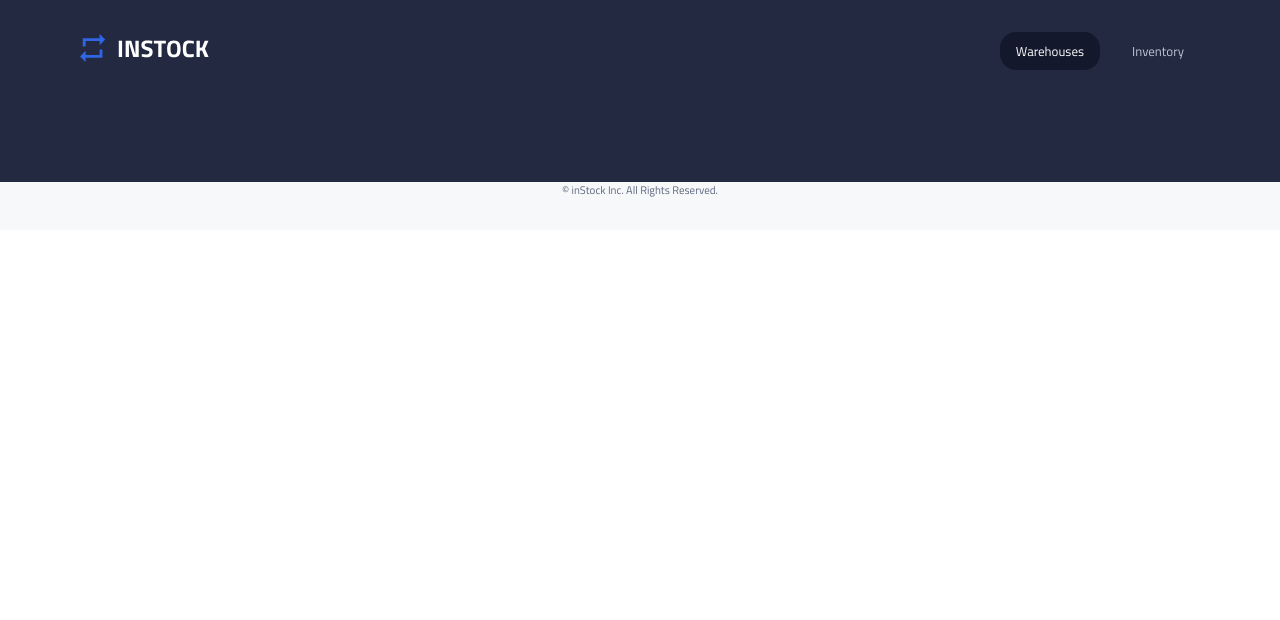
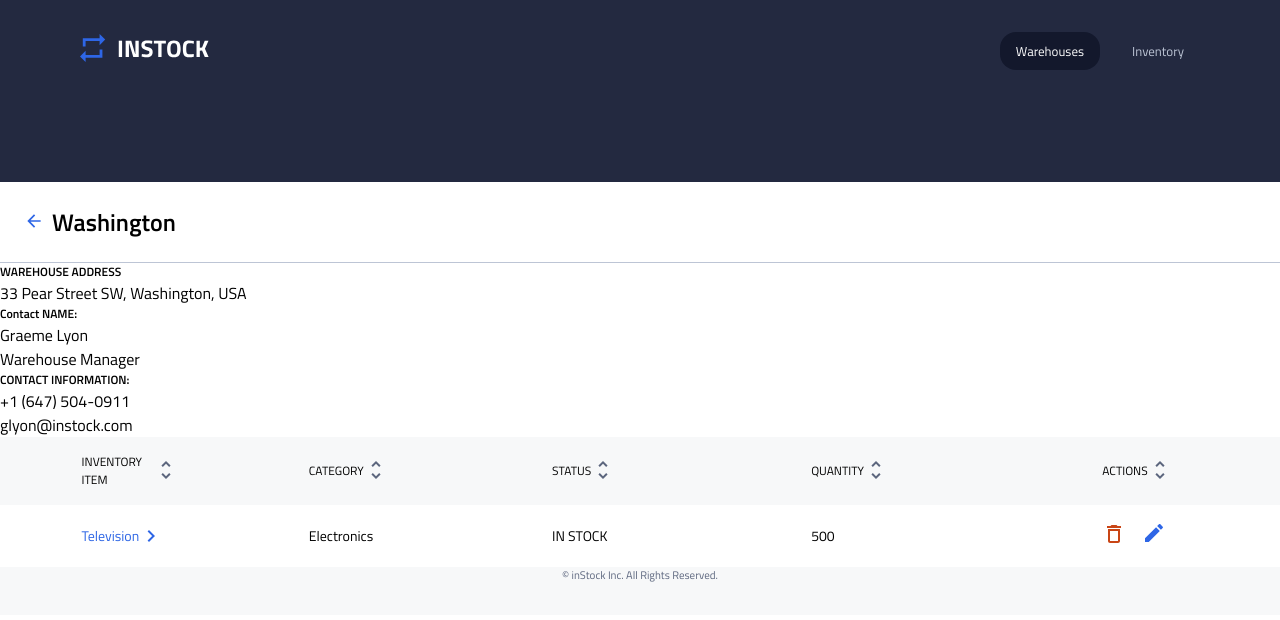
Before and after one commit to shan1y/instock-client, a React (Create React App) app: page /warehouse/test in a window 1280 px wide. Shown: the top 620 px of the page. Built offline with nearby package versions, Linux system fonts and the light colour scheme.

Commit message:
initial HTML structure done

```diff
--- a/src/App.js
+++ b/src/App.js
@@ -4,6 +4,7 @@ import { BrowserRouter, Switch, Route } from "react-router-dom";
 import HeaderSection from "./components/HeaderSection/HeaderSection";
 import FooterSection from "./components/FooterSection/FooterSection";
 import WareHousePage from "./pages/WareHousePage/WareHousePage";
+import WarehouseDetails from "./components/WarehouseComponents/WarehouseDetails/WarehouseDetails";
 
 import WarehouseAdd from "./components/WarehouseComponents/WarehouseAdd/WarehouseAdd";
 
@@ -13,7 +14,8 @@ class App extends React.Component {
       <BrowserRouter>
         <HeaderSection />
         <Switch>
-          <Route path="/" exact component={WareHousePage}></Route>
+          <Route path="/" exact component={WareHousePage} />
+          <Route path="/warehouse/test" component={WarehouseDetails} />
           {/* <Route to="/inventory" component={InventoryPage}></Route> */}
           {/* Left this in from FAM-2 PR, can remove anytime*/}
           <Route path="/warehouse/add" component={WarehouseAdd} />
--- a/src/components/WarehouseComponents/WarehouseDetails/WarehouseDetails.js
+++ b/src/components/WarehouseComponents/WarehouseDetails/WarehouseDetails.js
@@ -0,0 +1,124 @@
+import "./WarehouseDetails.scss";
+import { Component } from "react";
+import axios from "axios";
+import { Link } from "react-router-dom";
+import chevron from "../../../assets/Icons/chevron_right-24px.svg";
+import backArrow from "../../../assets/Icons/arrow_back-24px.svg";
+
+class WarehouseDetails extends Component {
+  render() {
+    return (
+      <>
+        <div className="new-warehouse__header">
+          <Link className="new-warehouse__link" to="/warehouse">
+            <img
+              src={backArrow}
+              alt="Back Arrow to return to warehouse page"
+              className="new-warehouse__back-icon"
+            />
+          </Link>
+          <h2 className="new-warehouse__title">Washington</h2>
+        </div>
+
+        <div>
+          <h4>WAREHOUSE ADDRESS</h4>
+          <p>33 Pear Street SW, Washington, USA</p>
+        </div>
+
+        <div>
+          <h4>Contact NAME:</h4>
+          <p>Graeme Lyon</p>
+          <p>Warehouse Manager</p>
+        </div>
+
+        <div>
+          <h4>CONTACT INFORMATION:</h4>
+          <p>+1 (647) 504-0911</p>
+          <p>glyon@instock.com</p>
+        </div>
+
+        <ul className="sorter">
+          <li className="sorter__item">
+            INVENTORY ITEM <button className="sorter__button"></button>
+          </li>
+          <li className="sorter__item sorter__item--address">
+            CATEGORY <button className="sorter__button"></button>
+          </li>
+          <li className="sorter__item sorter__item--contact-name">
+            STATUS<button className="sorter__button"></button>
+          </li>
+          <li className="sorter__item sorter__item--contact">
+            QUANTITY<button className="sorter__button"></button>
+          </li>
+          <li className="sorter__item">
+            Actions<button className="sorter__button"></button>
+          </li>
+        </ul>
+
+        <div>
+          <div className="warehouseCard">
+            <ul className="warehouseCard__content-list">
+              <ul className="warehouseCard__sub-list">
+                <li className="warehouseCard__list-details">
+                  <h4 className="warehouseCard__list-title">INVENTORY ITEM</h4>
+                  <div className="warehouseCard__link-item">
+                    <div className="warehouseCard__link body-medium">
+                      Television
+                    </div>
+                    <img src={chevron} />
+                  </div>
+                </li>
+                <li className="warehouseCard__list-details">
+                  <h4 className="warehouseCard__list-title">CATEGORY</h4>
+                  <p className="warehouseCard__info body-medium">Electronics</p>
+                </li>
+              </ul>
+              <ul className="warehouseCard__sub-list">
+                <li className="warehouseCard__list-details">
+                  <h4 className="warehouseCard__list-title">STATUS</h4>
+                  <p className="warehouseCard__info body-medium">IN STOCK</p>
+                </li>
+                <li className="warehouseCard__list-details">
+                  <h4 className="warehouseCard__list-title">
+                    Contact Information
+                  </h4>
+                  <p className="warehouseCard__info body-medium">500</p>
+                </li>
+              </ul>
+            </ul>
+            <div className="warehouseCard__buttons">
+              <button
+                type="button"
+                className="warehouseCard__button--delete"
+              ></button>
+              <div className="warehouseCard__button--edit"></div>
+            </div>
+          </div>
+          <div className="warehouseCard--tablet">
+            <div className="warehouseCard__link--tablet body-medium">
+              Television
+              <img src={chevron} alt="chevron" />
+            </div>
+            <p className="warehouseCard__address--tablet body-medium">
+              Electronics
+            </p>
+
+            <p className="warehouseCard__info--name body-medium">IN STOCK</p>
+            <div>
+              <p className="warehouseCard__info--contact body-medium">500</p>
+            </div>
+            <div className="warehouseCard__buttons warehouseCard__buttons--tablet">
+              <button
+                type="button"
+                className="warehouseCard__button--delete"
+              ></button>
+              <div className="warehouseCard__button--edit"></div>
+            </div>
+          </div>
+        </div>
+      </>
+    );
+  }
+}
+
+export default WarehouseDetails;
```
